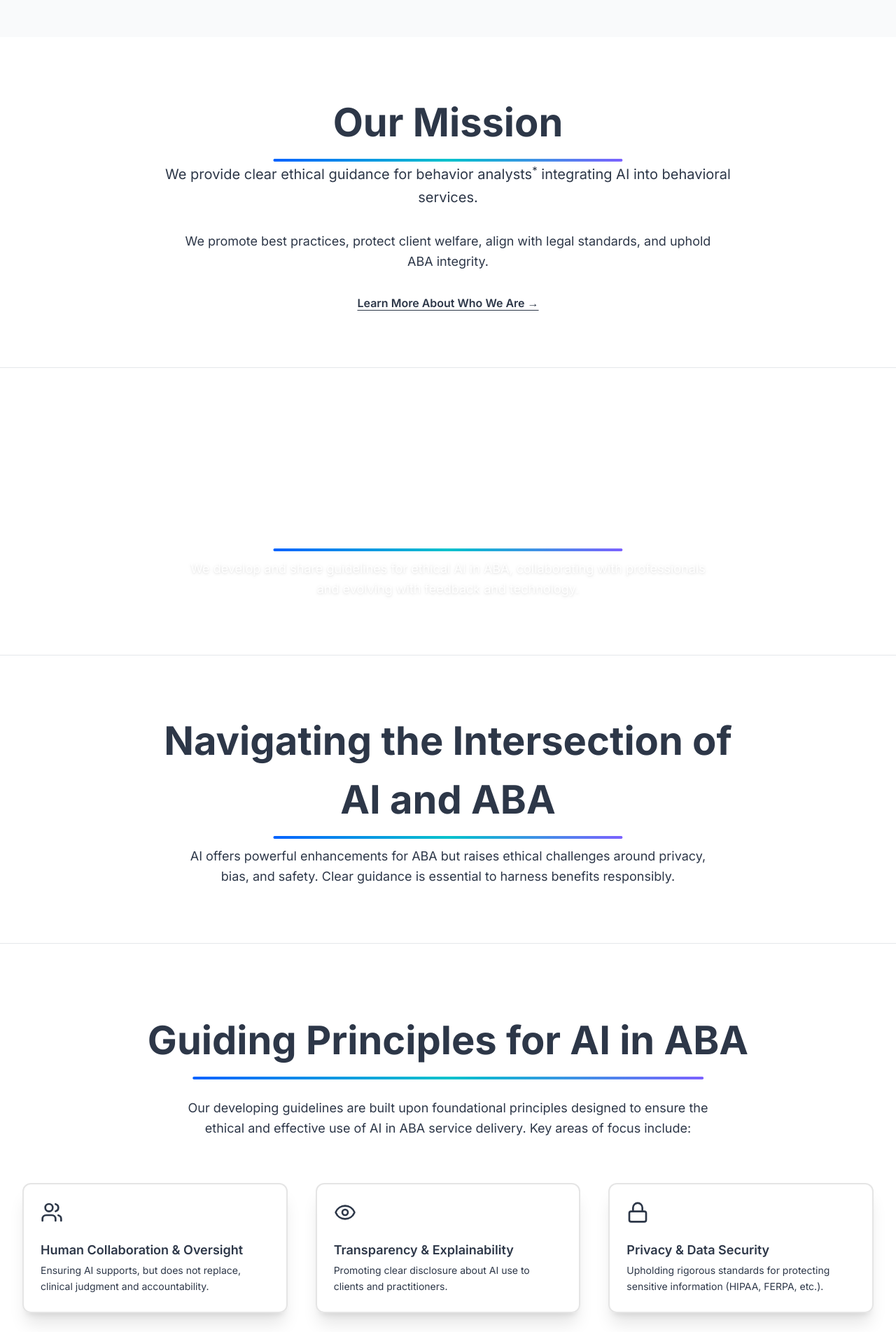
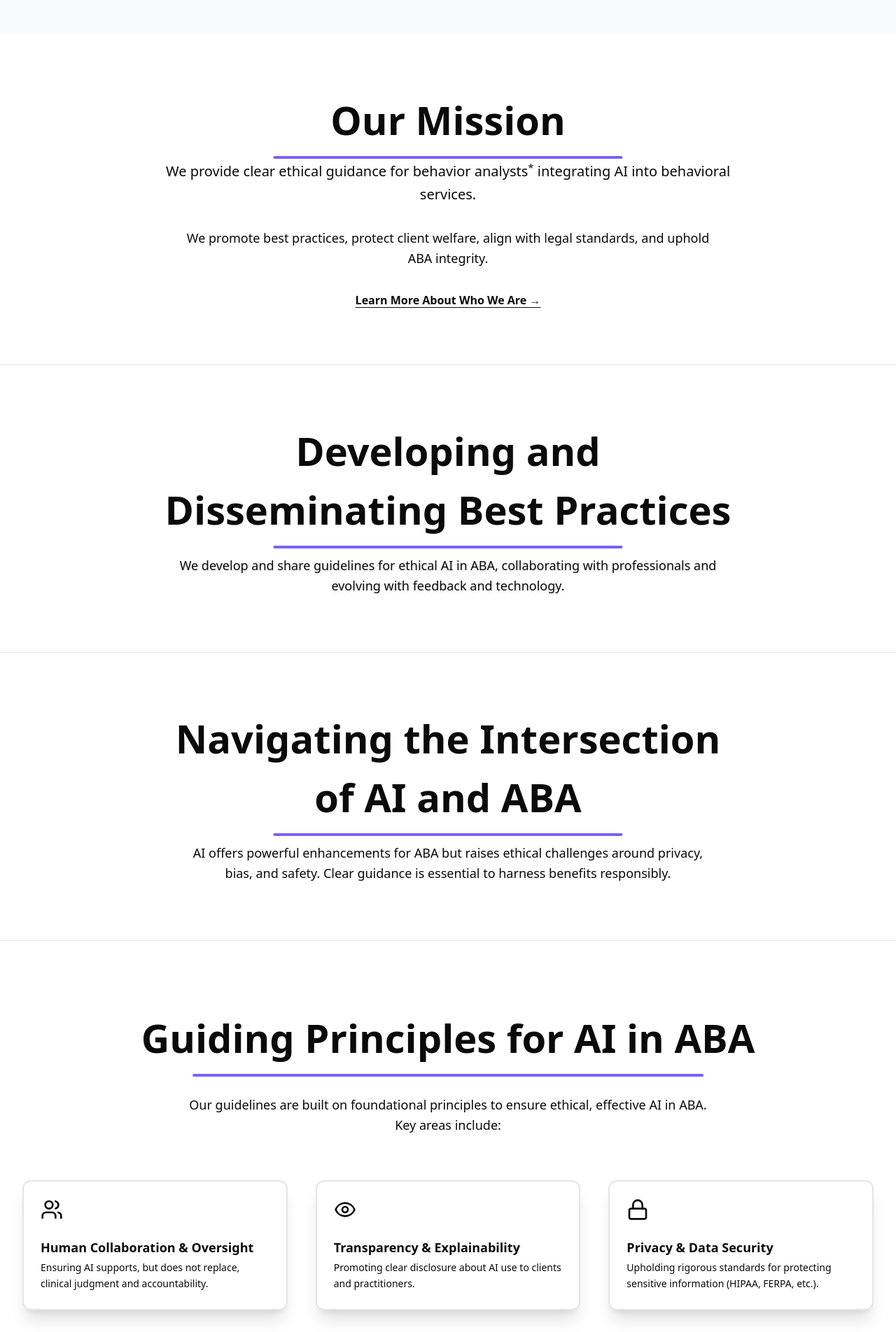
Before and after one commit to lrn2codenow/aicaba, a Next.js app: page / in a window 1280 px wide. Shown: the part 890-2794 px from the top of the page at 70% size. Built offline with nearby package versions, Linux system fonts and the light colour scheme.

Commit message:
Remove theme toggle, ensure light mode, fix button visibility, and clean up layout for production

```diff
--- a/src/app/globals.css
+++ b/src/app/globals.css
@@ -41,6 +41,11 @@
   --light: #F7FAFC;
 }
 
+html, body {
+  background: var(--background);
+  color: var(--foreground);
+}
+
 .dark {
   --background: oklch(0.145 0 0);
   --foreground: oklch(0.985 0 0);
@@ -75,12 +80,6 @@
   --sidebar-ring: oklch(0.556 0 0);
 }
 
-body {
-  font-family: 'Inter', ui-sans-serif, system-ui, sans-serif;
-  background-color: var(--light);
-  color: var(--neutral);
-}
-
 .heading-gradient-underline {
   position: relative;
 }
@@ -94,12 +93,7 @@ body {
   width: 60%;
   height: 4px;
   border-radius: 2px;
-  background: linear-gradient(90deg, #0062FF 0%, #00C2CB 50%, #7B61FF 100%);
-}
-
-.dark body {
-  background-color: var(--neutral);
-  color: var(--light);
+  background: var(--accent);
 }
 
 html, body {
--- /dev/null
+++ b/src/app/head.tsx
@@ -0,0 +1,33 @@
+export default function Head() {
+  return (
+    <>
+      <title>AIC-ABA | Ethical AI for Behavior Analysis</title>
+      <meta name="description" content="AIC-ABA provides ethical guidance for integrating AI into Applied Behavior Analysis, promoting best practices and safeguarding client welfare." />
+      <link rel="canonical" href="https://aic-aba.org" />
+      {/* Open Graph */}
+      <meta property="og:title" content="AIC-ABA | Ethical AI for Behavior Analysis" />
+      <meta property="og:description" content="AIC-ABA provides ethical guidance for integrating AI into Applied Behavior Analysis, promoting best practices and safeguarding client welfare." />
+      <meta property="og:url" content="https://aic-aba.org" />
+      <meta property="og:type" content="website" />
+      <meta property="og:image" content="https://aic-aba.org/og-image.png" />
+      <meta property="og:image:width" content="1200" />
+      <meta property="og:image:height" content="630" />
+      {/* Twitter */}
+      <meta name="twitter:card" content="summary_large_image" />
+      <meta name="twitter:site" content="@AIC_ABA" />
+      <meta name="twitter:title" content="AIC-ABA | Ethical AI for Behavior Analysis" />
+      <meta name="twitter:description" content="AIC-ABA provides ethical guidance for integrating AI into Applied Behavior Analysis, promoting best practices and safeguarding client welfare." />
+      <meta name="twitter:image" content="https://aic-aba.org/og-image.png" />
+      {/* Prefetch and Preconnect */}
+      <link rel="preconnect" href="https://fonts.googleapis.com" />
+      <link rel="preconnect" href="https://fonts.gstatic.com" crossOrigin="" />
+      <link href="https://fonts.googleapis.com/css2?family=Inter:wght@400;600;700&display=swap" rel="stylesheet" />
+      {/* Favicons */}
+      <link rel="icon" href="/icons/favicon.ico" />
+      <link rel="apple-touch-icon" sizes="180x180" href="/icons/apple-touch-icon.png" />
+      <link rel="icon" type="image/png" sizes="32x32" href="/icons/favicon-32x32.png" />
+      <link rel="icon" type="image/png" sizes="16x16" href="/icons/favicon-16x16.png" />
+      <link rel="manifest" href="/icons/site.webmanifest" />
+    </>
+  );
+}
--- a/src/app/page.tsx
+++ b/src/app/page.tsx
@@ -1,20 +1,18 @@
-import Image from "next/image";
 import Link from "next/link";
-import { Button } from "@/components/ui/button";
-import { Card, CardContent, CardHeader, CardTitle } from "@/components/ui/card";
-import { Tabs, TabsContent, TabsList, TabsTrigger } from "@/components/ui/tabs";
+import { Card } from "@/components/ui/card";
 import { Users, Eye, Lock, BadgeCheck, ShieldCheck, Scale, RefreshCw, FileText, BookOpen } from 'lucide-react';
-import { ThemeToggle } from '@/components/ui/theme-toggle';
 
 export default function Home() {
   return (
     <>
       {/* Header is moved to layout.tsx */}
-      <main>
+      <main id="main-content">
         {/* Hero Section */}
-        <section className="relative text-white pt-24 pb-16 bg-gradient-to-br from-accent-light to-accent-dark animate-gradient shadow-lg border-b-4 border-accent animate-fadeIn">
+        <section className="relative pt-24 pb-16 bg-accent shadow-lg animate-fadeIn">
+          {/* dark overlay for contrast */}
+          <div className="absolute inset-0 bg-black/40"></div>
           <div className="max-w-3xl mx-auto px-4 sm:px-6 lg:px-8 text-center relative z-10">
-            <h1 className="text-5xl font-extrabold tracking-tight sm:text-6xl md:text-7xl mb-8 leading-tight max-w-prose mx-auto drop-shadow-xl heading-gradient-underline">
+            <h1 className="text-5xl font-extrabold text-white tracking-tight sm:text-6xl md:text-7xl mb-8 leading-tight max-w-prose mx-auto drop-shadow-xl heading-gradient-underline">
               Guiding the Future of AI in Applied Behavior Analysis
             </h1>
             <p className="mt-4 max-w-xl mx-auto text-xl sm:text-2xl md:mt-6 md:max-w-3xl text-gray-100 leading-relaxed drop-shadow">
@@ -29,7 +27,7 @@ export default function Home() {
         </section>
 
         {/* About Section */}
-        <section id="about" className="py-12 bg-gray-50 dark:bg-neutral-800 animate-fadeIn">
+        <section id="about" aria-label="About AIC-ABA" className="py-12 bg-gray-50 dark:bg-neutral-800 animate-fadeIn">
           <div className="max-w-3xl mx-auto px-4 sm:px-6 lg:px-8 text-center space-y-4">
             <p className="text-lg text-neutral dark:text-light">AIC-ABA brings together experts to ensure AI advances in ABA services are ethical and effective.</p>
             <p className="text-lg text-neutral dark:text-light">We champion responsible innovation and collaborative guidance for practitioners worldwide.</p>
@@ -37,11 +35,11 @@ export default function Home() {
         </section>
 
         {/* Mission Section */}
-        <section id="mission" className="py-20 bg-white dark:bg-neutral-900 border-b border-gray-200 dark:border-neutral animate-fadeIn">
+        <section id="mission" aria-labelledby="mission-heading" className="py-20 bg-white dark:bg-neutral-900 border-b border-gray-200 dark:border-neutral animate-fadeIn">
           <div className="max-w-4xl mx-auto px-4 sm:px-6 lg:px-8 text-center space-y-8">
-            <h2 className="text-[clamp(2.25rem,5vw,3.5rem)] font-bold text-accent mb-4 heading-gradient-underline">Our Mission</h2>
+            <h2 id="mission-heading" className="text-[clamp(2.25rem,5vw,3.5rem)] font-bold text-accent-dark mb-4 heading-gradient-underline">Our Mission</h2>
             <p className="text-xl text-neutral dark:text-light leading-relaxed">We provide clear ethical guidance for behavior analysts<sup title="Behavior analysts are defined as all behavior analytic practitioners and other healthcare providers whose scope of training includes behavior analysis.">*</sup> integrating AI into behavioral services.</p>
-            <p className="text-lg text-secondary leading-relaxed max-w-3xl mx-auto">We promote best practices, protect client welfare, align with legal standards, and uphold ABA integrity.</p>
+            <p className="text-lg text-neutral dark:text-light leading-relaxed max-w-3xl mx-auto">We promote best practices, protect client welfare, align with legal standards, and uphold ABA integrity.</p>
             <div className="text-center">
               <a href="#" className="text-base font-semibold text-accent hover:text-primary underline underline-offset-4 transition-colors duration-200">Learn More About Who We Are &rarr;</a>
             </div>
@@ -49,130 +47,121 @@ export default function Home() {
         </section>
 
         {/* Mandate Section */}
-        <section id="mandate" className="py-20 bg-white dark:bg-neutral-900 border-b border-gray-200 dark:border-neutral animate-fadeIn">
+        <section id="mandate" aria-labelledby="mandate-heading" className="py-20 bg-white dark:bg-neutral-900 border-b border-gray-200 dark:border-neutral animate-fadeIn">
           <div className="max-w-4xl mx-auto px-4 sm:px-6 lg:px-8 text-center">
-            <h2 className="text-[clamp(2.25rem,5vw,3.5rem)] font-bold text-white mb-6 heading-gradient-underline">Developing and Disseminating Best Practices</h2>
-            <p className="text-lg text-white leading-relaxed max-w-3xl mx-auto drop-shadow">We develop and share guidelines for ethical AI in ABA, collaborating with professionals and evolving with feedback and technology.</p>
+            <h2 id="mandate-heading" className="text-[clamp(2.25rem,5vw,3.5rem)] font-bold text-accent-dark mb-6 heading-gradient-underline">Developing and Disseminating Best Practices</h2>
+            <p className="text-lg text-neutral dark:text-light leading-relaxed max-w-3xl mx-auto drop-shadow">We develop and share guidelines for ethical AI in ABA, collaborating with professionals and evolving with feedback and technology.</p>
           </div>
         </section>
 
         {/* Why Section */}
-        <section id="why" className="py-20 bg-white dark:bg-neutral-900 border-b border-gray-200 dark:border-neutral animate-fadeIn">
+        <section id="why" aria-labelledby="why-heading" className="py-20 bg-white dark:bg-neutral-900 border-b border-gray-200 dark:border-neutral animate-fadeIn">
           <div className="max-w-4xl mx-auto px-4 sm:px-6 lg:px-8 text-center">
-            <h2 className="text-[clamp(2.25rem,5vw,3.5rem)] font-bold text-accent mb-6 heading-gradient-underline">Navigating the Intersection of AI and ABA</h2>
+            <h2 id="why-heading" className="text-[clamp(2.25rem,5vw,3.5rem)] font-bold text-accent-dark mb-6 heading-gradient-underline">Navigating the Intersection of AI and ABA</h2>
             <p className="text-lg text-neutral dark:text-light leading-relaxed max-w-3xl mx-auto">AI offers powerful enhancements for ABA but raises ethical challenges around privacy, bias, and safety. Clear guidance is essential to harness benefits responsibly.</p>
           </div>
         </section>
 
         {/* Principles Section */}
-        <section id="principles" className="py-24 bg-white dark:bg-neutral-900 border-b-4 border-primary animate-fadeIn">
+        <section id="principles" aria-labelledby="principles-heading" className="py-24 bg-white dark:bg-neutral-900 border-b-4 border-primary animate-fadeIn">
           <div className="max-w-7xl mx-auto px-4 sm:px-6 lg:px-8">
-            <h2 className="text-[clamp(2.25rem,5vw,3.5rem)] font-bold text-accent text-center mb-10 heading-gradient-underline">Guiding Principles for AI in ABA</h2>
-            <p className="text-center text-lg text-neutral dark:text-light mb-16 max-w-3xl mx-auto leading-relaxed">Our developing guidelines are built upon foundational principles designed to ensure the ethical and effective use of AI in ABA service delivery. Key areas of focus include:</p>
+            <h2 id="principles-heading" className="text-[clamp(2.25rem,5vw,3.5rem)] font-bold text-accent-dark text-center mb-10 heading-gradient-underline">Guiding Principles for AI in ABA</h2>
+            <p className="text-center text-lg text-neutral dark:text-light mb-16 max-w-3xl mx-auto leading-relaxed">Our guidelines are built on foundational principles to ensure ethical, effective AI in ABA. Key areas include:</p>
             <div className="grid grid-cols-1 gap-10 gap-y-8 md:grid-cols-2 lg:grid-cols-3">
               {/* Each principle as a Card with icon, title, description */}
               <Card className="bg-light dark:bg-neutral border-2 border-accent p-6 rounded-xl shadow-xl hover:shadow-2xl transform hover:-translate-y-1 transition flex items-start space-x-4">
                 <div className="flex-shrink-0 text-accent">
                   {/* Human Collaboration & Oversight icon */}
-                  <Users className="h-8 w-8" aria-hidden="true" />
-                  <span className="sr-only">Human Collaboration & Oversight icon</span>
+                  <Users className="h-8 w-8" role="img" aria-label="Human Collaboration and Oversight" />
                 </div>
                 <div>
                   <h3 className="text-lg font-semibold text-neutral dark:text-light mb-1 max-w-prose">Human Collaboration & Oversight</h3>
-                  <p className="text-secondary text-sm leading-relaxed">Ensuring AI supports, but does not replace, clinical judgment and accountability.</p>
+                  <p className="text-neutral dark:text-light text-sm leading-relaxed">Ensuring AI supports, but does not replace, clinical judgment and accountability.</p>
                 </div>
               </Card>
               <Card className="bg-light dark:bg-neutral border-2 border-accent p-6 rounded-xl shadow-xl hover:shadow-2xl transform hover:-translate-y-1 transition flex items-start space-x-4">
                 <div className="flex-shrink-0 text-accent">
                   {/* Transparency & Explainability icon */}
-                  <Eye className="h-8 w-8" aria-hidden="true" />
-                  <span className="sr-only">Transparency & Explainability icon</span>
+                  <Eye className="h-8 w-8" role="img" aria-label="Transparency and Explainability" />
                 </div>
                 <div>
                   <h3 className="text-lg font-semibold text-neutral dark:text-light mb-1 max-w-prose">Transparency & Explainability</h3>
-                  <p className="text-secondary text-sm leading-relaxed">Promoting clear disclosure about AI use to clients and practitioners.</p>
+                  <p className="text-neutral dark:text-light text-sm leading-relaxed">Promoting clear disclosure about AI use to clients and practitioners.</p>
                 </div>
               </Card>
               <Card className="bg-light dark:bg-neutral border-2 border-accent p-6 rounded-xl shadow-xl hover:shadow-2xl transform hover:-translate-y-1 transition flex items-start space-x-4">
                 <div className="flex-shrink-0 text-accent">
                   {/* Privacy & Data Security icon */}
-                  <Lock className="h-8 w-8" aria-hidden="true" />
-                  <span className="sr-only">Privacy & Data Security icon</span>
+                  <Lock className="h-8 w-8" role="img" aria-label="Privacy and Data Security" />
                 </div>
                 <div>
                   <h3 className="text-lg font-semibold text-neutral dark:text-light mb-1 max-w-prose">Privacy & Data Security</h3>
-                  <p className="text-secondary text-sm leading-relaxed">Upholding rigorous standards for protecting sensitive information (HIPAA, FERPA, etc.).</p>
+                  <p className="text-neutral dark:text-light text-sm leading-relaxed">Upholding rigorous standards for protecting sensitive information (HIPAA, FERPA, etc.).</p>
                 </div>
               </Card>
               <Card className="bg-light dark:bg-neutral border-2 border-accent p-6 rounded-xl shadow-xl hover:shadow-2xl transform hover:-translate-y-1 transition flex items-start space-x-4">
                 <div className="flex-shrink-0 text-accent">
                   {/* Accountability icon */}
-                  <BadgeCheck className="h-8 w-8" aria-hidden="true" />
-                  <span className="sr-only">Accountability icon</span>
+                  <BadgeCheck className="h-8 w-8" role="img" aria-label="Accountability" />
                 </div>
                 <div>
                   <h3 className="text-lg font-semibold text-neutral dark:text-light mb-1 max-w-prose">Accountability</h3>
-                  <p className="text-secondary text-sm leading-relaxed">Defining clear roles and responsibilities for AI development, deployment, and use.</p>
+                  <p className="text-neutral dark:text-light text-sm leading-relaxed">Defining clear roles and responsibilities for AI development, deployment, and use.</p>
                 </div>
               </Card>
               <Card className="bg-light dark:bg-neutral border-2 border-accent p-6 rounded-xl shadow-xl hover:shadow-2xl transform hover:-translate-y-1 transition flex items-start space-x-4">
                 <div className="flex-shrink-0 text-accent">
                   {/* Safety & Accuracy icon */}
-                  <ShieldCheck className="h-8 w-8" aria-hidden="true" />
-                  <span className="sr-only">Safety & Accuracy icon</span>
+                  <ShieldCheck className="h-8 w-8" role="img" aria-label="Safety and Accuracy" />
                 </div>
                 <div>
                   <h3 className="text-lg font-semibold text-neutral dark:text-light mb-1 max-w-prose">Safety & Accuracy</h3>
-                  <p className="text-secondary text-sm leading-relaxed">Continuously monitoring AI systems for quality, accuracy, and safety.</p>
+                  <p className="text-neutral dark:text-light text-sm leading-relaxed">Continuously monitoring AI systems for quality, accuracy, and safety.</p>
                 </div>
               </Card>
               <Card className="bg-light dark:bg-neutral border-2 border-accent p-6 rounded-xl shadow-xl hover:shadow-2xl transform hover:-translate-y-1 transition flex items-start space-x-4">
                 <div className="flex-shrink-0 text-accent">
                   {/* Equity & Bias Mitigation icon */}
-                  <Scale className="h-8 w-8" aria-hidden="true" />
-                  <span className="sr-only">Equity & Bias Mitigation icon</span>
+                  <Scale className="h-8 w-8" role="img" aria-label="Equity and Bias Mitigation" />
                 </div>
                 <div>
                   <h3 className="text-lg font-semibold text-neutral dark:text-light mb-1 max-w-prose">Equity & Bias Mitigation</h3>
-                  <p className="text-secondary text-sm leading-relaxed">Actively working to identify and minimize bias in AI development and deployment.</p>
+                  <p className="text-neutral dark:text-light text-sm leading-relaxed">Actively working to identify and minimize bias in AI development and deployment.</p>
                 </div>
               </Card>
               <Card className="bg-light dark:bg-neutral border-2 border-accent p-6 rounded-xl shadow-xl hover:shadow-2xl transform hover:-translate-y-1 transition flex items-start space-x-4">
                 <div className="flex-shrink-0 text-accent">
                   {/* Evaluation & Continuous Improvement icon */}
-                  <RefreshCw className="h-8 w-8" aria-hidden="true" />
-                  <span className="sr-only">Evaluation & Continuous Improvement icon</span>
+                  <RefreshCw className="h-8 w-8" role="img" aria-label="Continuous Improvement" />
                 </div>
                 <div>
                   <h3 className="text-lg font-semibold text-neutral dark:text-light mb-1 max-w-prose">Evaluation & Continuous Improvement</h3>
-                  <p className="text-secondary text-sm leading-relaxed">Committing to ongoing assessment and refinement of AI tools and guidelines.</p>
+                  <p className="text-neutral dark:text-light text-sm leading-relaxed">Committing to ongoing assessment and refinement of AI tools and guidelines.</p>
                 </div>
               </Card>
               <Card className="bg-light dark:bg-neutral border-2 border-accent p-6 rounded-xl shadow-xl hover:shadow-2xl transform hover:-translate-y-1 transition flex items-start space-x-4">
                 <div className="flex-shrink-0 text-accent">
                   {/* Responsible Research Practices icon */}
-                  <FileText className="h-8 w-8" aria-hidden="true" />
-                  <span className="sr-only">Responsible Research Practices icon</span>
+                  <FileText className="h-8 w-8" role="img" aria-label="Documentation and Training" />
                 </div>
                 <div>
                   <h3 className="text-lg font-semibold text-neutral dark:text-light mb-1 max-w-prose">Responsible Research Practices</h3>
-                  <p className="text-secondary text-sm leading-relaxed">Guiding the ethical use of AI in behavior analytic research.</p>
+                  <p className="text-neutral dark:text-light text-sm leading-relaxed">Guiding the ethical use of AI in behavior analytic research.</p>
                 </div>
               </Card>
               <Card className="bg-light dark:bg-neutral border-2 border-accent p-6 rounded-xl shadow-xl hover:shadow-2xl transform hover:-translate-y-1 transition flex items-start space-x-4">
                 <div className="flex-shrink-0 text-accent">
                   {/* Digital Literacy & Training icon */}
-                  <BookOpen className="h-8 w-8" aria-hidden="true" />
-                  <span className="sr-only">Digital Literacy & Training icon</span>
+                  <BookOpen className="h-8 w-8" role="img" aria-label="Research and Evidence" />
                 </div>
                 <div>
                   <h3 className="text-lg font-semibold text-neutral dark:text-light mb-1 max-w-prose">Digital Literacy & Training</h3>
-                  <p className="text-secondary text-sm leading-relaxed">Encouraging competence and education in AI technologies for practitioners.</p>
+                  <p className="text-neutral dark:text-light text-sm leading-relaxed">Encouraging competence and education in AI technologies for practitioners.</p>
                 </div>
               </Card>
             </div>
             <div className="text-center mt-16">
-              <span className="inline-flex items-center justify-center px-8 py-3 border border-transparent text-base font-medium rounded-md text-white bg-secondary opacity-90 cursor-not-allowed shadow-lg">
+              <span className="inline-flex items-center justify-center px-8 py-3 border border-transparent text-base font-medium rounded-md text-neutral bg-secondary opacity-90 cursor-not-allowed shadow-lg">
                 Ethical Guidelines (Coming Soon)
               </span>
             </div>
@@ -180,15 +169,15 @@ export default function Home() {
         </section>
 
         {/* Audience Section */}
-        <section id="audience" className="py-20 bg-white dark:bg-neutral-900 border-b border-gray-200 dark:border-neutral animate-fadeIn">
+        <section id="audience" aria-labelledby="audience-heading" className="py-20 bg-white dark:bg-neutral-900 border-b border-gray-200 dark:border-neutral animate-fadeIn">
           <div className="max-w-4xl mx-auto px-4 sm:px-6 lg:px-8 text-center">
-            <h2 className="text-[clamp(2.25rem,5vw,3.5rem)] font-bold text-primary mb-6 heading-gradient-underline">Who Are These Guidelines For?</h2>
+            <h2 id="audience-heading" className="text-[clamp(2.25rem,5vw,3.5rem)] font-bold text-primary mb-6 heading-gradient-underline">Who Are These Guidelines For?</h2>
             <p className="text-lg text-neutral dark:text-light leading-relaxed max-w-3xl mx-auto">For behavior analysts, practitioners, researchers, and organizations pursuing ethical AI in ABA.</p>
           </div>
         </section>
 
         {/* Contact/CTA Section */}
-        <section id="contact" className="py-20 bg-gradient-to-br from-primary via-accent to-secondary dark:from-primary dark:via-neutral dark:to-secondary">
+        <section id="contact" className="py-20 bg-black">
           <div className="max-w-4xl mx-auto px-4 sm:px-6 lg:px-8 text-center">
             <h2 className="text-3xl sm:text-4xl font-bold text-white mb-6 heading-gradient-underline">Get Involved & Stay Informed</h2>
             <p className="text-lg text-white leading-relaxed mb-10 max-w-2xl mx-auto">
--- a/src/app/resources/page.tsx
+++ b/src/app/resources/page.tsx
@@ -6,7 +6,7 @@ export default function ResourcesComingSoon() {
     <main className="min-h-screen flex flex-col items-center justify-center bg-light dark:bg-neutral px-4">
       <div className="max-w-xl w-full text-center py-20">
         <h1 className="text-4xl md:text-5xl font-bold mb-4 text-neutral dark:text-light">Free Resources</h1>
-        <p className="text-lg text-secondary mb-8">We're working hard to curate and create high-quality, practical resources for the AI in ABA community. Please check back soon!</p>
+        <p className="text-lg text-secondary mb-8">We&apos;re working hard to curate and create high-quality, practical resources for the AI in ABA community. Please check back soon!</p>
         <Button asChild className="mt-4">
           <Link href="/">Return Home</Link>
         </Button>
--- a/tailwind.config.js
+++ b/tailwind.config.js
@@ -11,6 +11,12 @@ module.exports = {
   theme: {
     extend: {
       colors: {
+        background: 'var(--background)',
+        foreground: 'var(--foreground)',
+        card: 'var(--card)',
+        'card-foreground': 'var(--card-foreground)',
+        popover: 'var(--popover)',
+        'popover-foreground': 'var(--popover-foreground)',
         primary: {
           DEFAULT: '#0062FF', // Deep Electric Blue
         },
```
Also changed, not shown: src/app/layout.tsx (+8 -6 lines), public/icons/site.webmanifest (added).
